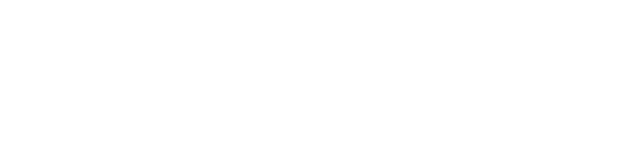
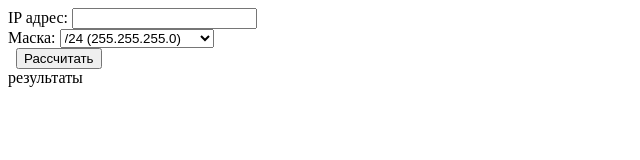
Before and after one commit to int1bh/ipcalc, a plain HTML site: page index.html in a window 1280 px wide. Shown: the whole page, without its empty margins (0-640 px from the left). Drawn offline with Linux system fonts and the light colour scheme.

Commit message:
Сформирована страница

```diff
--- a/index.html
+++ b/index.html
@@ -6,6 +6,59 @@
     <title>IP калькулятор</title>
 </head>
 <body>
+<div class="container">
+    <form action="" class="inputForm">
+    <div class="wrapper_ip">
+        <label class="" for="ip">IP адрес:</label>
+        <input type="text" id="ip">
+    </div>
+    <div class="wrapper_mask">
+        <label class="" for="mask">Маска:</label>
+        <select name="mask" id="mask" class="form-control input-lg" pattern="[A-Za-z]{3}>
+			<option value="0">/0 (0.0.0.0)</option>
+			<option value="1">/1 (128.0.0.0)</option>
+			<option value="2">/2 (192.0.0.0)</option>
+			<option value="3">/3 (224.0.0.0)</option>
+			<option value="4">/4 (240.0.0.0)</option>
+			<option value="5">/5 (248.0.0.0)</option>
+			<option value="6">/6 (252.0.0.0)</option>
+			<option value="7">/7 (254.0.0.0)</option>
+			<option value="8">/8 (255.0.0.0)</option>
+			<option value="9">/9 (255.128.0.0)</option>
+			<option value="10">/10 (255.192.0.0)</option>
+			<option value="11">/11 (255.224.0.0)</option>
+			<option value="12">/12 (255.240.0.0)</option>
+			<option value="13">/13 (255.248.0.0)</option>
+			<option value="14">/14 (255.252.0.0)</option>
+			<option value="15">/15 (255.254.0.0)</option>
+			<option value="16">/16 (255.255.0.0)</option>
+			<option value="17">/17 (255.255.128.0)</option>
+			<option value="18">/18 (255.255.192.0)</option>
+			<option value="19">/19 (255.255.224.0)</option>
+			<option value="20">/20 (255.255.240.0)</option>
+			<option value="21">/21 (255.255.248.0)</option>
+			<option value="22">/22 (255.255.252.0)</option>
+			<option value="23">/23 (255.255.254.0)</option>
+			<option value="24" selected="">/24 (255.255.255.0)</option>
+			<option value="25">/25 (255.255.255.128)</option>
+			<option value="26">/26 (255.255.255.192)</option>
+			<option value="27">/27 (255.255.255.224)</option>
+			<option value="28">/28 (255.255.255.240)</option>
+			<option value="29">/29 (255.255.255.248)</option>
+			<option value="30">/30 (255.255.255.252)</option>
+			<option value="31">/31 (255.255.255.254)</option>
+			<option value="32">/32 (255.255.255.255)</option>
+		</select>
+    </div>
+    <div>
+        <label class="" for="">&nbsp;</label>
+        <button type="submit" class="btn btn-primary btn-lg form-control input-lg">Рассчитать</button>
+    </div>
+    </form>
+    <div class="result">
+        результаты
+    </div>
+</div>
 
 
 
```
